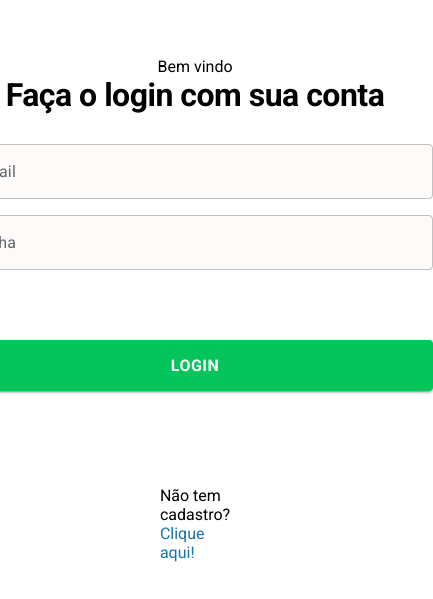
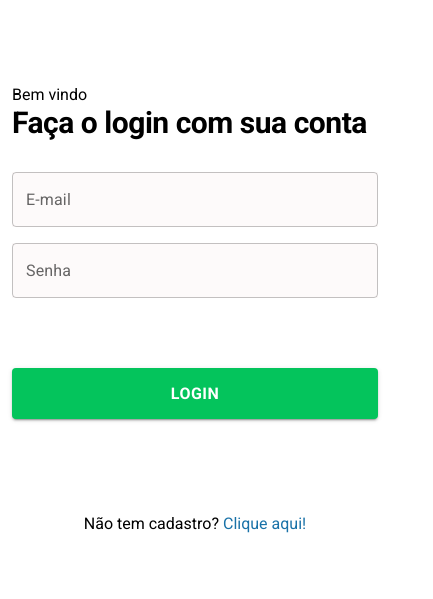
Before and after one commit to dev-peu/Kontacts-responsivo, a React app in the folder kontacts/: page / in a window 390 px wide. Shown: the part 113-712 px from the top of the page, 433 px wide, since content can reach past the window. Built offline with nearby package versions, Linux system fonts and the light colour scheme.

Commit message:
página de login e cadastro responsivas

```diff
--- a/kontacts/src/pages/Login/styles.css
+++ b/kontacts/src/pages/Login/styles.css
@@ -11,7 +11,7 @@
 
 .login-content {
   width: 50vw;
-  padding: 0 120px;
+  padding: 0 1.2rem;
   display: flex;
   flex-direction: column;
   justify-content: center;
@@ -19,37 +19,37 @@
 }
 
 .login .welcome {
-  font-size: 16px;
+  font-size: 1.6rem;
   font-weight: 400;
-  line-height: 19px;
+  line-height: 1.9rem;
 }
 
 .login form {
-  width: 476px;
+  width: 47.6rem;
 }
 
 .login .form-title {
-  font-size: 32px;
+  font-size: 3rem;
   font-weight: 700;
-  line-height: 38px;
+  line-height: 3.8rem;
 
-  margin-bottom: 30px;
+  margin-bottom: 3rem;
 }
 
 .login .inputs {
-  gap: 16px;
-  margin-bottom: 70px;
+  gap: 1.6rem;
+  margin-bottom: 7rem;
 }
 
 .login button {
   width: 100%;
-  padding: 16px 0;
+  padding: 1.6rem 0;
 
-  font-size: 16px;
+  font-size: 1.6rem;
   font-weight: 700;
-  line-height: 19px;
+  line-height: 1.9rem;
 
-  margin-bottom: 95px;
+  margin-bottom: 9.5rem;
   background-color: var(--background-button-1);
 }
 
@@ -57,3 +57,25 @@
   text-decoration: none;
   color: var(--link-color-1);
 }
+
+@media (max-width: 768px) {
+  .login {
+    max-height: 100vh;
+  }
+
+  .login .aside-image {
+    display: none;
+  }
+
+  .login-content {
+    width: 100vw;
+  }
+
+  .login form {
+    width: 100%;
+  }
+
+  .login .inputs {
+    align-self: center;
+  }
+}
--- a/kontacts/src/pages/Register/styles.css
+++ b/kontacts/src/pages/Register/styles.css
@@ -5,6 +5,7 @@
   align-items: center;
   flex-direction: column;
   justify-content: center;
+  padding: 0 1.2rem;
 }
 
 .register .form-title {
@@ -74,28 +75,18 @@
 }
 
 @media (max-width: 768px) {
-  .container .aside-image {
+  .register .aside-image {
     display: none;
   }
 
-  form {
-    display: flex;
-    flex-direction: column;
-    align-items: center;
-    justify-content: center;
+  .register .content {
+    width: 100vw;
   }
 
-  .container {
-    display: flex;
-    justify-content: center;
-    align-items: center;
+  .register form {
+    width: 100%;
   }
 
-  .content .inputs {
-    width: 75%;
-  }
-
-  .content .buttons {
-    width: 75%;
+  .register .buttons {
   }
 }
```
